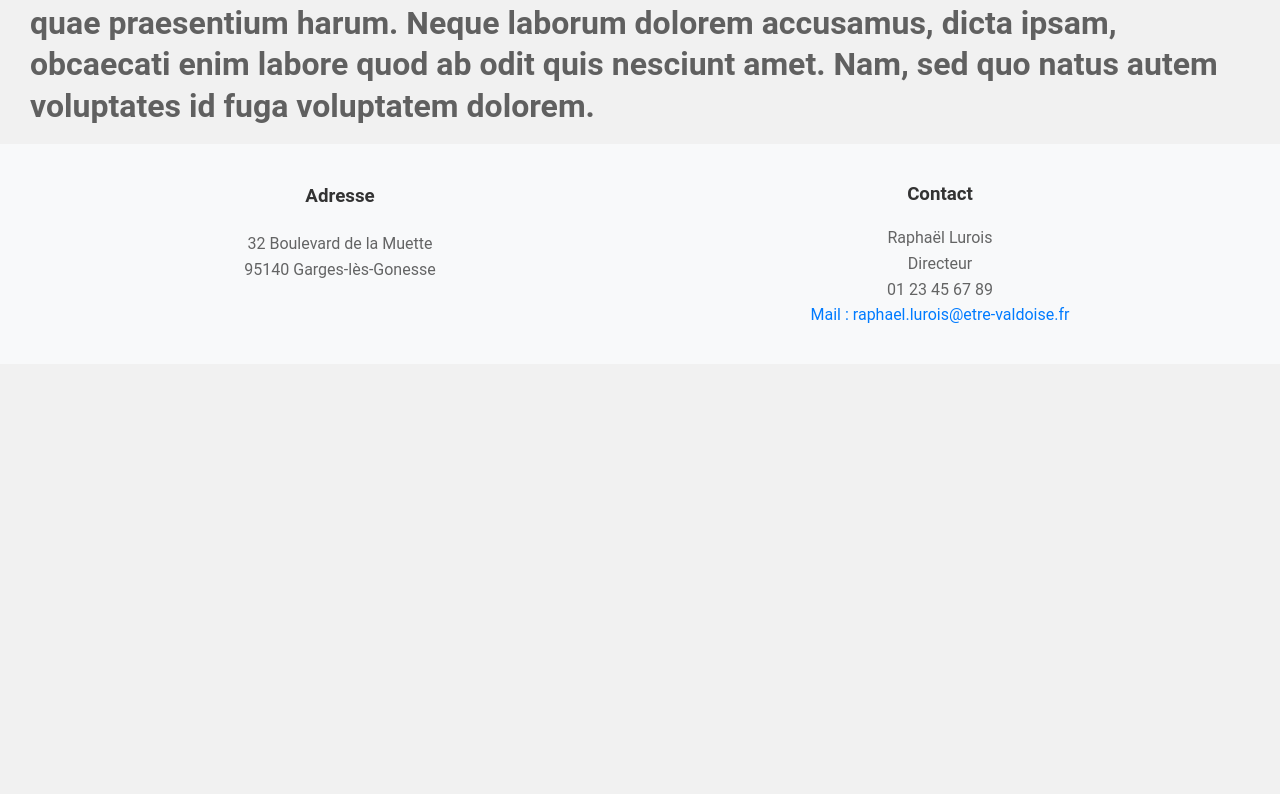
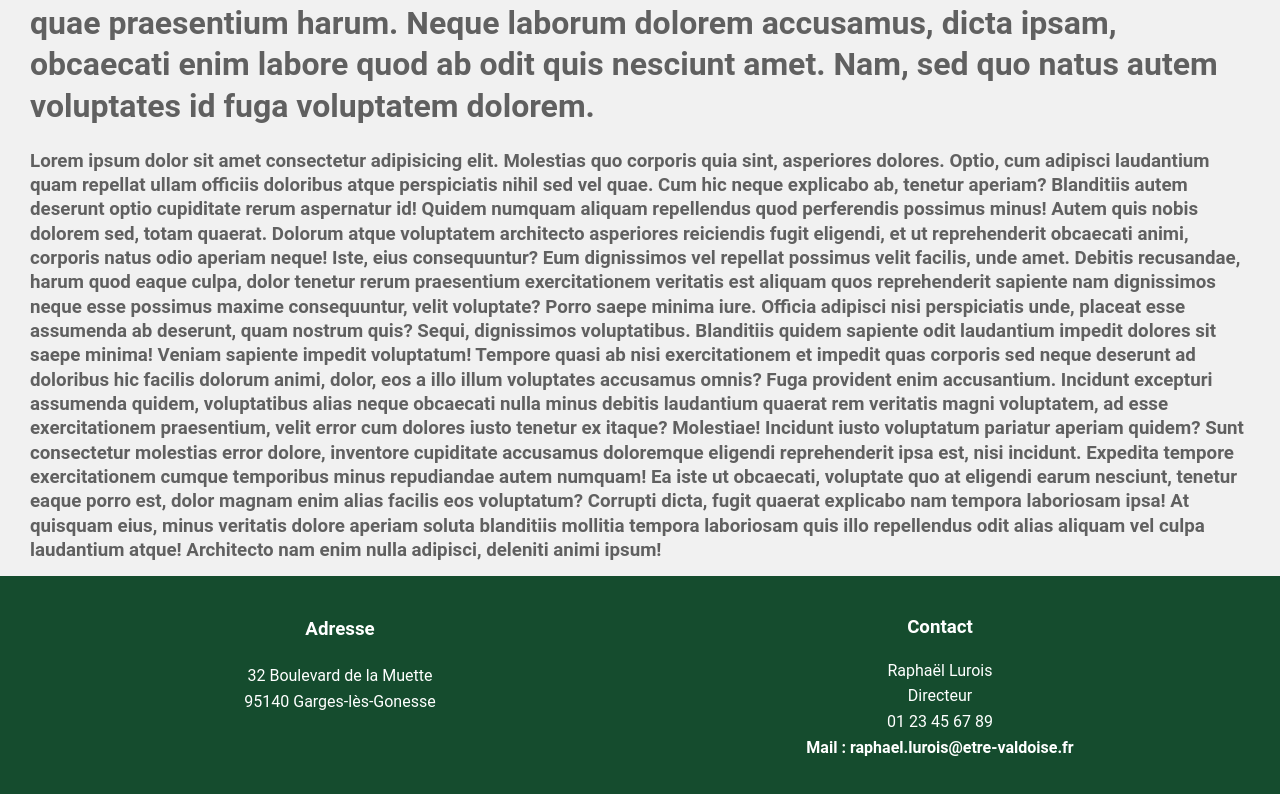
Before and after one commit to sermer12/sermer_avenir, a React (Vite) app in the folder frontend/: page /Qui-sommes-nous in a window 1280 px wide. Shown: the part 5563-6357 px from the top of the page. Before the commit the page ends 5927 px from the top, so only its background shows below. Built offline with nearby package versions, Linux system fonts and the light colour scheme.

Commit message:
style:css

```diff
--- a/frontend/src/pages/QuiSommesNous.jsx
+++ b/frontend/src/pages/QuiSommesNous.jsx
@@ -200,6 +200,42 @@ const QuiSommesNous = () => {
           odit quis nesciunt amet. Nam, sed quo natus autem voluptates id fuga
           voluptatem dolorem.
         </h1>
+        <h3>
+          Lorem ipsum dolor sit amet consectetur adipisicing elit. Molestias quo
+          corporis quia sint, asperiores dolores. Optio, cum adipisci laudantium
+          quam repellat ullam officiis doloribus atque perspiciatis nihil sed
+          vel quae. Cum hic neque explicabo ab, tenetur aperiam? Blanditiis
+          autem deserunt optio cupiditate rerum aspernatur id! Quidem numquam
+          aliquam repellendus quod perferendis possimus minus! Autem quis nobis
+          dolorem sed, totam quaerat. Dolorum atque voluptatem architecto
+          asperiores reiciendis fugit eligendi, et ut reprehenderit obcaecati
+          animi, corporis natus odio aperiam neque! Iste, eius consequuntur? Eum
+          dignissimos vel repellat possimus velit facilis, unde amet. Debitis
+          recusandae, harum quod eaque culpa, dolor tenetur rerum praesentium
+          exercitationem veritatis est aliquam quos reprehenderit sapiente nam
+          dignissimos neque esse possimus maxime consequuntur, velit voluptate?
+          Porro saepe minima iure. Officia adipisci nisi perspiciatis unde,
+          placeat esse assumenda ab deserunt, quam nostrum quis? Sequi,
+          dignissimos voluptatibus. Blanditiis quidem sapiente odit laudantium
+          impedit dolores sit saepe minima! Veniam sapiente impedit voluptatum!
+          Tempore quasi ab nisi exercitationem et impedit quas corporis sed
+          neque deserunt ad doloribus hic facilis dolorum animi, dolor, eos a
+          illo illum voluptates accusamus omnis? Fuga provident enim
+          accusantium. Incidunt excepturi assumenda quidem, voluptatibus alias
+          neque obcaecati nulla minus debitis laudantium quaerat rem veritatis
+          magni voluptatem, ad esse exercitationem praesentium, velit error cum
+          dolores iusto tenetur ex itaque? Molestiae! Incidunt iusto voluptatum
+          pariatur aperiam quidem? Sunt consectetur molestias error dolore,
+          inventore cupiditate accusamus doloremque eligendi reprehenderit ipsa
+          est, nisi incidunt. Expedita tempore exercitationem cumque temporibus
+          minus repudiandae autem numquam! Ea iste ut obcaecati, voluptate quo
+          at eligendi earum nesciunt, tenetur eaque porro est, dolor magnam enim
+          alias facilis eos voluptatum? Corrupti dicta, fugit quaerat explicabo
+          nam tempora laboriosam ipsa! At quisquam eius, minus veritatis dolore
+          aperiam soluta blanditiis mollitia tempora laboriosam quis illo
+          repellendus odit alias aliquam vel culpa laudantium atque! Architecto
+          nam enim nulla adipisci, deleniti animi ipsum!
+        </h3>
       </div>
     </div>
   );
--- a/frontend/src/styles/footer.css
+++ b/frontend/src/styles/footer.css
@@ -1,7 +1,8 @@
 .footer_container {
-  background-color: #f8f9fa;
+  background-color: #154c2e;
   padding: 20px 0;
   text-align: center;
+  color: #ffff;
 }
 
 #root {
@@ -35,11 +36,12 @@
 }
 
 .footer_container_content h3 {
-  color: #333;
+  color: inherit;
 }
 
 .footer_container_content a {
-  color: #007bff;
+  color: inherit;
+  font-weight: bold;
   text-decoration: none;
 }
 
```
